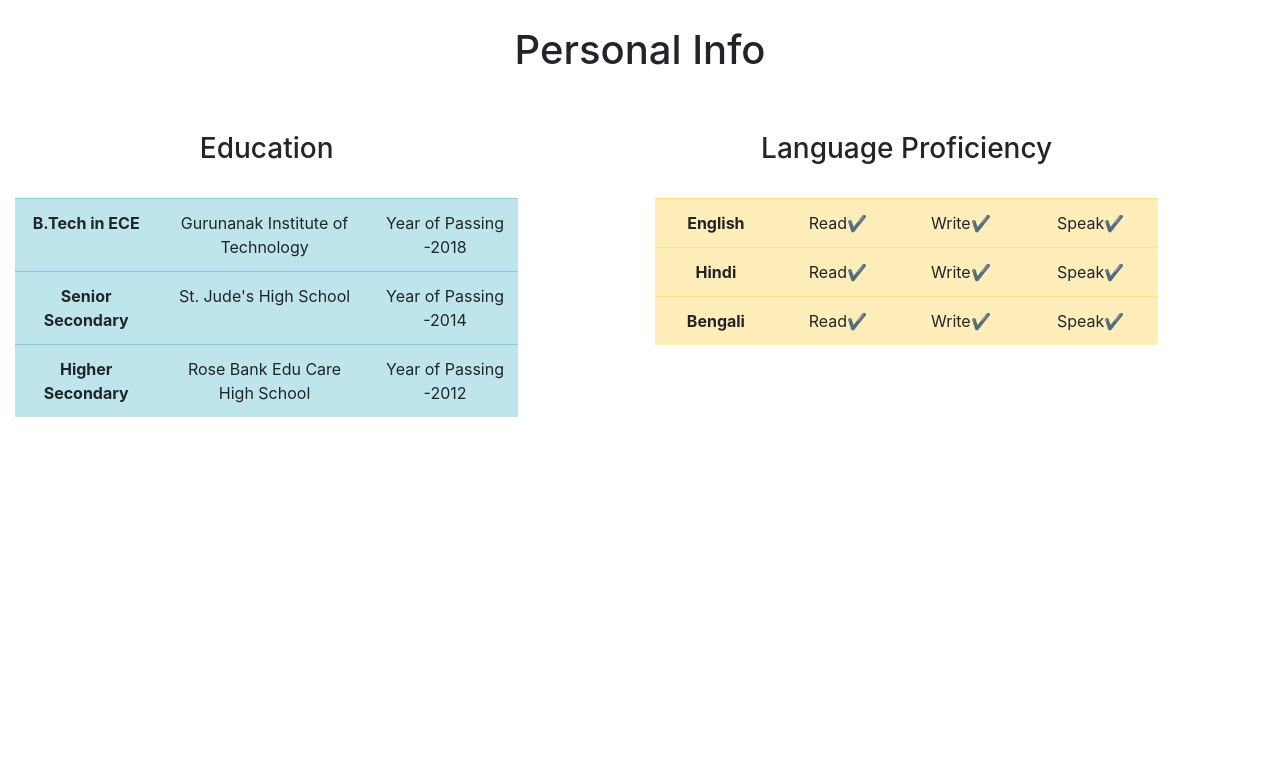
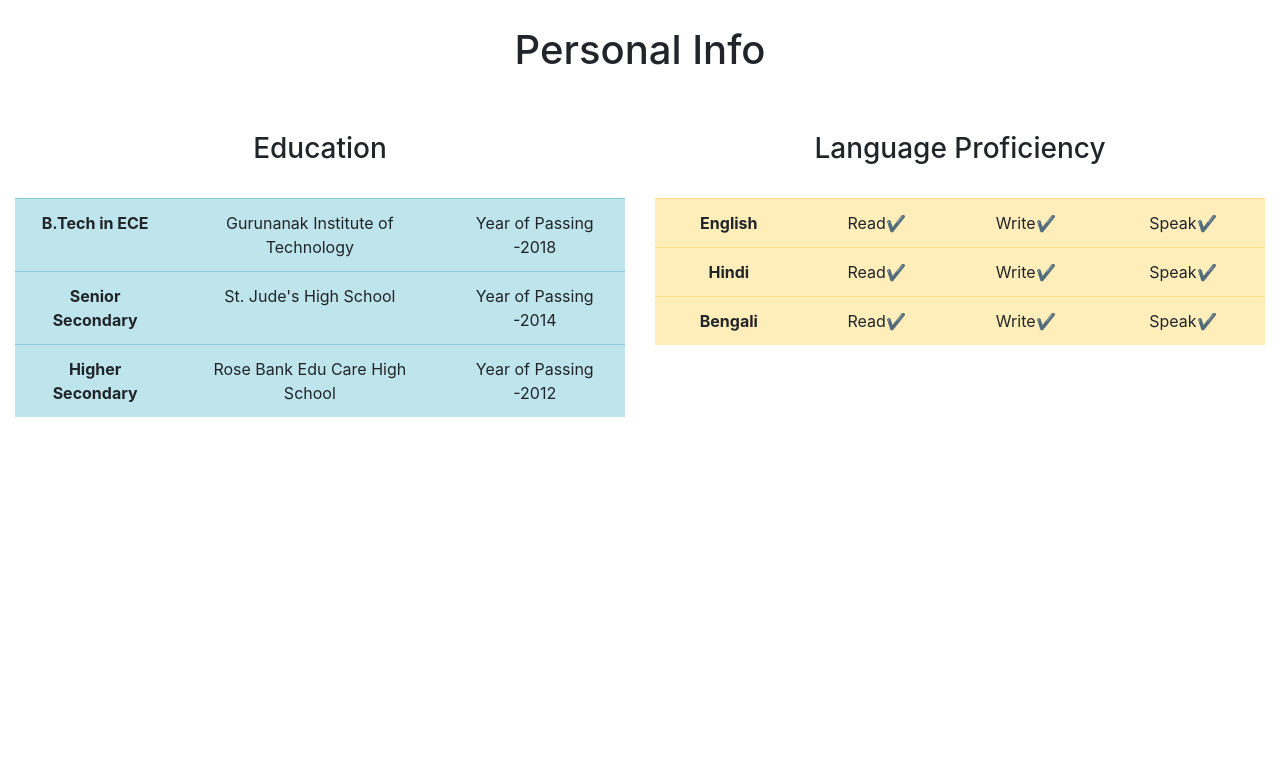
Before and after one commit to mitrasumit/github.io, a plain HTML site: page index.html in a window 1280 px wide. Shown: the part 3280-4053 px from the top of the page. Drawn offline with nearby package versions, Linux system fonts and the light colour scheme.

Commit message:
Update index.html
Changed the table class in personal info to col-6 from col-5 and removed the <div class="col-1"/> which was present in between

```diff
--- a/index.html
+++ b/index.html
@@ -208,7 +208,7 @@
             </div>
         </div>
         <div class="row">
-            <div class="col-md-5 text-center">
+            <div class="col-md-6 text-center">
                 <h3>Education</h3>
             </br>
                 <table class="table table-info table-hover">
@@ -231,9 +231,9 @@
                     </tbody>
                 </table>
             </div>
-            <div class="col-md-1"></div>
 
-                <div class="col-md-5 text-center">
+
+                <div class="col-md-6 text-center">
                     <h3>Language Proficiency</h3>
                 </br>
                     <table class="table table-warning table-hover">
```
